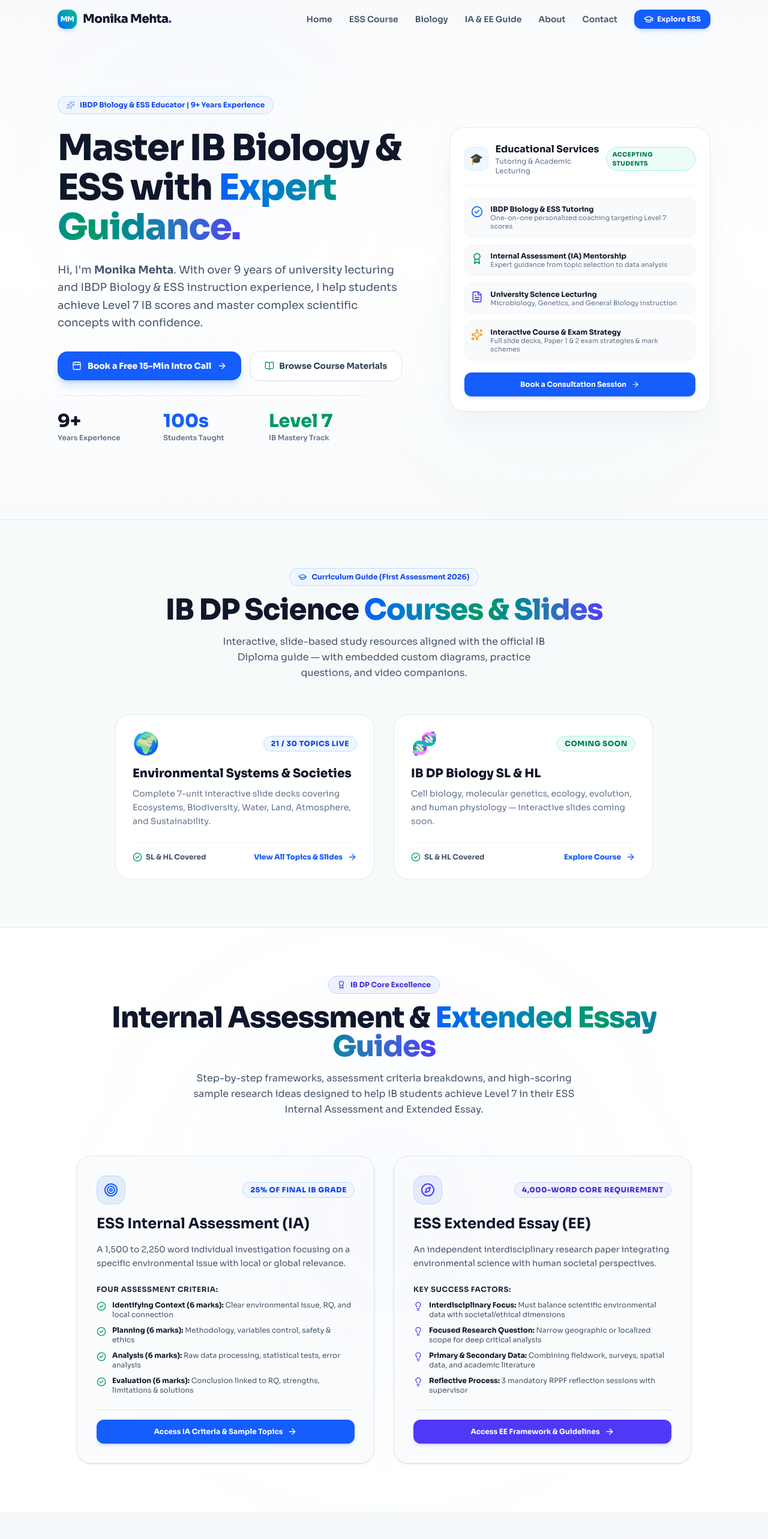
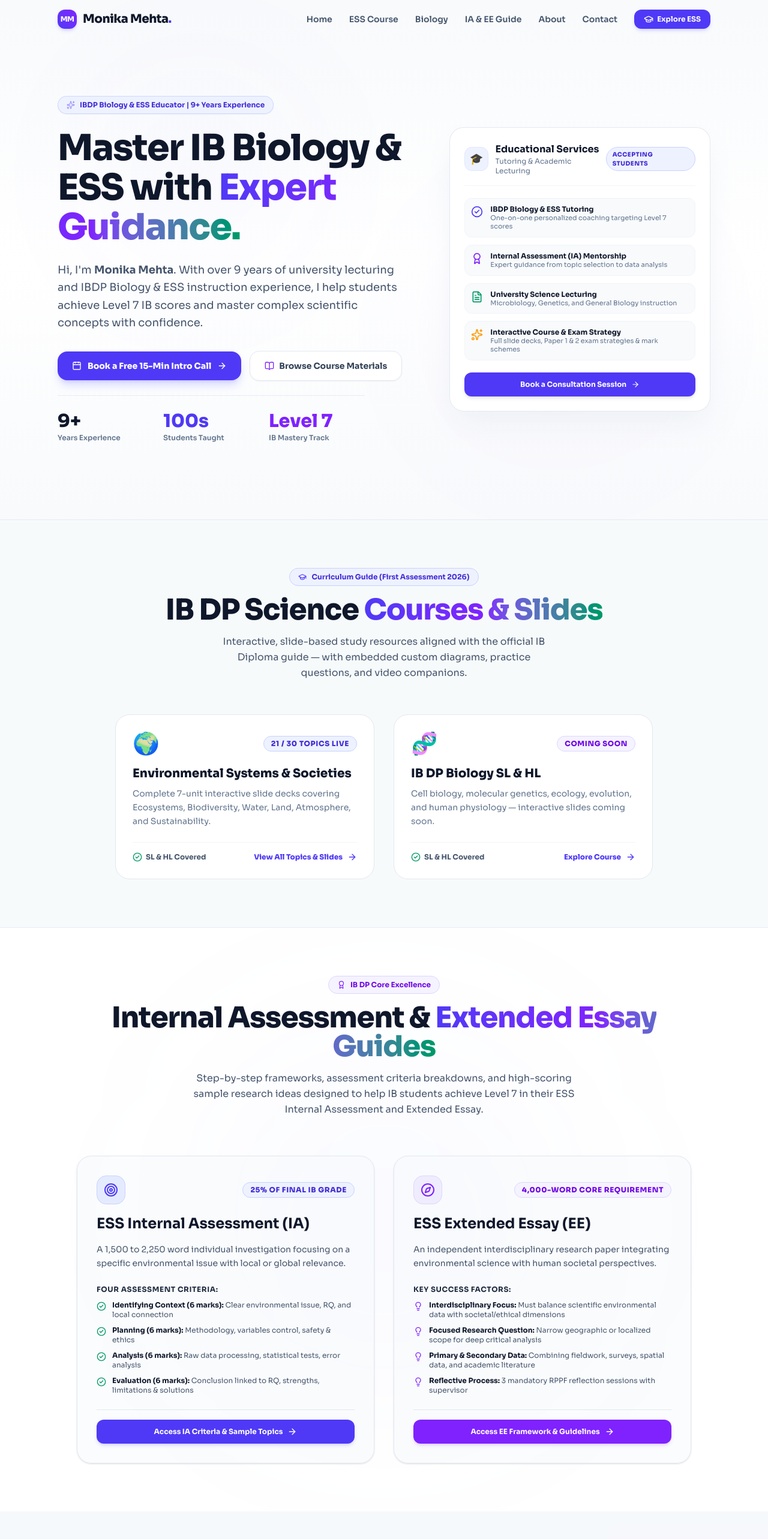
Before and after one commit to monikamehta610/monikamehta, a Next.js app: page / in a window 1280 px wide. Shown: the top 2566 px of the page at 60% size. Built offline with nearby package versions, Linux system fonts and the light colour scheme.

Commit message:
Replace blue color palette with Royal Indigo (#4f46e5) and Soft Violet (#7c3aed) across all site components

```diff
--- a/src/app/globals.css
+++ b/src/app/globals.css
@@ -55,22 +55,22 @@
 }
 
 :root {
-  /* Clean Modern Light Theme (Apple / Stripe / Linear style) */
+  /* Clean Modern Light Theme with Royal Indigo (#4f46e5) & Soft Violet (#7c3aed) */
   --background: #f8fafc;
   --foreground: #0f172a;
   --card: #ffffff;
   --card-foreground: #0f172a;
-  --primary: #2563eb;
+  --primary: #4f46e5;
   --primary-foreground: #ffffff;
   --secondary: #f1f5f9;
   --secondary-foreground: #475569;
   --muted: #f1f5f9;
   --muted-foreground: #64748b;
-  --accent: #10b981;
+  --accent: #7c3aed;
   --accent-foreground: #ffffff;
   --border: #e2e8f0;
   --input: #ffffff;
-  --ring: #2563eb;
+  --ring: #4f46e5;
 }
 
 .dark {
@@ -78,17 +78,17 @@
   --foreground: #0f172a;
   --card: #ffffff;
   --card-foreground: #0f172a;
-  --primary: #2563eb;
+  --primary: #4f46e5;
   --primary-foreground: #ffffff;
   --secondary: #f1f5f9;
   --secondary-foreground: #475569;
   --muted: #f1f5f9;
   --muted-foreground: #64748b;
-  --accent: #10b981;
+  --accent: #7c3aed;
   --accent-foreground: #ffffff;
   --border: #e2e8f0;
   --input: #ffffff;
-  --ring: #2563eb;
+  --ring: #4f46e5;
 }
 
 @layer base {
@@ -122,7 +122,7 @@ html {
 }
 
 ::-webkit-scrollbar-thumb:hover {
-  background: #2563eb;
+  background: #4f46e5;
 }
 
 /* Course light scope for slide decks */
@@ -136,9 +136,9 @@ html {
   --cl-fg-subtle:      #64748b;
   --cl-accent-bio:     #10b981;
   --cl-accent-bio-bg:  rgba(16, 185, 129, 0.09);
-  --cl-accent-ess:     #2563eb;
-  --cl-accent-ess-bg:  rgba(37, 99, 235, 0.09);
-  --cl-accent-neutral: #2563eb;
+  --cl-accent-ess:     #4f46e5;
+  --cl-accent-ess-bg:  rgba(79, 70, 229, 0.09);
+  --cl-accent-neutral: #4f46e5;
   --cl-shadow:         0 2px 8px rgba(0,0,0,0.04), 0 0 0 1px rgba(0,0,0,0.03);
   --cl-shadow-md:      0 4px 20px rgba(0,0,0,0.06), 0 0 0 1px rgba(0,0,0,0.04);
   --cl-radius:         12px;
--- a/src/components/CoursesTeaser.tsx
+++ b/src/components/CoursesTeaser.tsx
@@ -13,13 +13,13 @@ export default function CoursesTeaser() {
       <div className="max-w-6xl mx-auto px-4 sm:px-6 lg:px-8">
         {/* Section heading */}
         <div className="flex flex-col items-center text-center space-y-4 mb-14">
-          <div className="inline-flex items-center gap-2 px-3.5 py-1.5 rounded-full text-xs font-bold bg-blue-50 text-blue-700 border border-blue-200">
-            <GraduationCap className="w-3.5 h-3.5 text-blue-600" />
+          <div className="inline-flex items-center gap-2 px-3.5 py-1.5 rounded-full text-xs font-bold bg-indigo-50 text-indigo-700 border border-indigo-200">
+            <GraduationCap className="w-3.5 h-3.5 text-indigo-600" />
             Curriculum Guide (First Assessment 2026)
           </div>
           <h2 className="text-3xl sm:text-4xl lg:text-5xl font-black tracking-tight text-slate-900">
             IB DP Science{" "}
-            <span className="text-transparent bg-clip-text bg-gradient-to-r from-blue-600 via-emerald-600 to-indigo-600">
+            <span className="text-transparent bg-clip-text bg-gradient-to-r from-indigo-600 via-violet-600 to-emerald-600">
               Courses &amp; Slides
             </span>
           </h2>
@@ -36,7 +36,7 @@ export default function CoursesTeaser() {
               label: "ESS",
               full: "Environmental Systems & Societies",
               desc: "Complete 7-unit interactive slide decks covering Ecosystems, Biodiversity, Water, Land, Atmosphere, and Sustainability.",
-              badgeColor: "bg-blue-50 text-blue-700 border-blue-200",
+              badgeColor: "bg-indigo-50 text-indigo-700 border-indigo-200",
               href: "/courses/ess",
               count: essCount,
               total: essCourse ? essCourse.slides.length : 25,
@@ -46,14 +46,14 @@ export default function CoursesTeaser() {
               label: "Biology",
               full: "IB DP Biology SL & HL",
               desc: "Cell biology, molecular genetics, ecology, evolution, and human physiology — interactive slides coming soon.",
-              badgeColor: "bg-emerald-50 text-emerald-700 border-emerald-200",
+              badgeColor: "bg-violet-50 text-violet-700 border-violet-200",
               href: "/courses/biology",
               count: bioCount,
               total: bioCourse ? bioCourse.slides.length : 20,
             },
           ].map((card) => (
             <Link key={card.label} href={card.href} className="group block" style={{ textDecoration: "none" }}>
-              <div className="rounded-3xl border border-slate-200 bg-white p-7 hover:border-blue-500/40 hover:-translate-y-1 hover:shadow-xl hover:shadow-slate-200/50 transition-all duration-300 cursor-pointer h-full flex flex-col justify-between space-y-6">
+              <div className="rounded-3xl border border-slate-200 bg-white p-7 hover:border-indigo-500/40 hover:-translate-y-1 hover:shadow-xl hover:shadow-slate-200/50 transition-all duration-300 cursor-pointer h-full flex flex-col justify-between space-y-6">
 
                 {/* Header */}
                 <div className="space-y-4">
@@ -65,7 +65,7 @@ export default function CoursesTeaser() {
                   </div>
 
                   <div>
-                    <h3 className="font-extrabold text-xl text-slate-900 group-hover:text-blue-600 transition-colors">
+                    <h3 className="font-extrabold text-xl text-slate-900 group-hover:text-indigo-600 transition-colors">
                       {card.full}
                     </h3>
                     <p className="text-slate-500 text-xs sm:text-sm leading-relaxed mt-2">
@@ -80,7 +80,7 @@ export default function CoursesTeaser() {
                     <CheckCircle2 className="w-4 h-4 text-emerald-600" />
                     SL &amp; HL Covered
                   </span>
-                  <div className="inline-flex items-center gap-2 text-xs font-extrabold text-blue-600 group-hover:translate-x-1 transition-transform">
+                  <div className="inline-flex items-center gap-2 text-xs font-extrabold text-indigo-600 group-hover:translate-x-1 transition-transform">
                     {card.count > 0 ? "View All Topics & Slides" : "Explore Course"}
                     <ArrowRight className="w-4 h-4" />
                   </div>
--- a/src/components/Hero.tsx
+++ b/src/components/Hero.tsx
@@ -11,8 +11,8 @@ export default function Hero() {
     >
       {/* Soft background glows */}
       <div className="absolute inset-0 z-0 overflow-hidden pointer-events-none">
-        <div className="absolute top-[10%] left-[10%] w-[400px] h-[400px] rounded-full bg-blue-400/10 blur-[130px] animate-pulse-slow" />
-        <div className="absolute bottom-[10%] right-[10%] w-[450px] h-[450px] rounded-full bg-emerald-400/10 blur-[140px] animate-pulse-slow [animation-delay:2s]" />
+        <div className="absolute top-[10%] left-[10%] w-[400px] h-[400px] rounded-full bg-indigo-500/10 blur-[130px] animate-pulse-slow" />
+        <div className="absolute bottom-[10%] right-[10%] w-[450px] h-[450px] rounded-full bg-violet-500/10 blur-[140px] animate-pulse-slow [animation-delay:2s]" />
       </div>
 
       <div className="max-w-6xl mx-auto px-4 sm:px-6 lg:px-8 relative z-10 w-full">
@@ -21,15 +21,15 @@ export default function Hero() {
           <div className="lg:col-span-7 flex flex-col items-center lg:items-start text-center lg:text-left space-y-6 animate-fade-in-up">
 
             {/* Top pill badge */}
-            <div className="inline-flex items-center gap-2 px-3.5 py-1.5 rounded-full text-xs font-bold bg-blue-50 text-blue-700 border border-blue-200/80 shadow-xs">
-              <Sparkles className="w-3.5 h-3.5 text-blue-600 animate-pulse" />
+            <div className="inline-flex items-center gap-2 px-3.5 py-1.5 rounded-full text-xs font-bold bg-indigo-50 text-indigo-700 border border-indigo-200/80 shadow-xs">
+              <Sparkles className="w-3.5 h-3.5 text-indigo-600 animate-pulse" />
               <span>IBDP Biology &amp; ESS Educator | 9+ Years Experience</span>
             </div>
 
             {/* Main Headline */}
             <h1 className="text-4xl sm:text-5xl lg:text-6xl font-black tracking-tight leading-[1.1] text-slate-900">
               Master IB Biology &amp; ESS with{" "}
-              <span className="text-transparent bg-clip-text bg-gradient-to-r from-blue-600 via-emerald-600 to-indigo-600">
+              <span className="text-transparent bg-clip-text bg-gradient-to-r from-indigo-600 via-violet-600 to-emerald-600">
                 Expert Guidance.
               </span>
             </h1>
@@ -43,7 +43,7 @@ export default function Hero() {
             <div className="flex flex-col sm:flex-row items-center gap-3.5 w-full sm:w-auto pt-2">
               <a
                 href="#contact"
-                className="group inline-flex items-center justify-center gap-2.5 px-6 py-3.5 rounded-2xl bg-blue-600 text-white font-extrabold text-sm shadow-lg shadow-blue-500/25 hover:bg-blue-700 hover:scale-[1.02] transition-all duration-300 w-full sm:w-auto cursor-pointer"
+                className="group inline-flex items-center justify-center gap-2.5 px-6 py-3.5 rounded-2xl bg-indigo-600 text-white font-extrabold text-sm shadow-lg shadow-indigo-500/25 hover:bg-indigo-700 hover:scale-[1.02] transition-all duration-300 w-full sm:w-auto cursor-pointer"
               >
                 <Calendar className="w-4 h-4" />
                 Book a Free 15-Min Intro Call
@@ -54,7 +54,7 @@ export default function Hero() {
                 href="/courses/ess"
                 className="inline-flex items-center justify-center gap-2 px-6 py-3.5 rounded-2xl bg-white border border-slate-200 text-slate-700 font-bold text-sm hover:bg-slate-50 hover:text-slate-900 shadow-xs transition-all duration-300 w-full sm:w-auto cursor-pointer"
               >
-                <BookOpen className="w-4 h-4 text-emerald-600" />
+                <BookOpen className="w-4 h-4 text-violet-600" />
                 Browse Course Materials
               </Link>
             </div>
@@ -66,11 +66,11 @@ export default function Hero() {
                 <div className="text-xs text-slate-500 font-semibold mt-0.5">Years Experience</div>
               </div>
               <div>
-                <div className="text-2xl sm:text-3xl font-black text-blue-600">100s</div>
+                <div className="text-2xl sm:text-3xl font-black text-indigo-600">100s</div>
                 <div className="text-xs text-slate-500 font-semibold mt-0.5">Students Taught</div>
               </div>
               <div>
-                <div className="text-2xl sm:text-3xl font-black text-emerald-600">Level 7</div>
+                <div className="text-2xl sm:text-3xl font-black text-violet-600">Level 7</div>
                 <div className="text-xs text-slate-500 font-semibold mt-0.5">IB Mastery Track</div>
               </div>
             </div>
@@ -83,7 +83,7 @@ export default function Hero() {
               <div className="relative rounded-3xl border border-slate-200/90 bg-white/95 backdrop-blur-xl p-6 shadow-2xl shadow-slate-200/60 space-y-5">
                 <div className="flex items-center justify-between border-b border-slate-100 pb-4">
                   <div className="flex items-center gap-3">
-                    <div className="w-10 h-10 rounded-xl bg-blue-50 border border-blue-100 flex items-center justify-center text-blue-600 font-black text-lg">
+                    <div className="w-10 h-10 rounded-xl bg-indigo-50 border border-indigo-100 flex items-center justify-center text-indigo-600 font-black text-lg">
                       🎓
                     </div>
                     <div>
@@ -91,7 +91,7 @@ export default function Hero() {
                       <p className="text-xs text-slate-500">Tutoring &amp; Academic Lecturing</p>
                     </div>
                   </div>
-                  <span className="text-[10px] font-extrabold uppercase tracking-wider text-emerald-700 bg-emerald-50 px-2.5 py-1 rounded-full border border-emerald-200">
+                  <span className="text-[10px] font-extrabold uppercase tracking-wider text-indigo-700 bg-indigo-50 px-2.5 py-1 rounded-full border border-indigo-200">
                     Accepting Students
                   </span>
                 </div>
@@ -99,9 +99,9 @@ export default function Hero() {
                 {/* Services List */}
                 <div className="space-y-3">
                   {[
-                    { icon: CheckCircle2, color: "text-blue-600", title: "IBDP Biology & ESS Tutoring", desc: "One-on-one personalized coaching targeting Level 7 scores" },
-                    { icon: Award, color: "text-emerald-600", title: "Internal Assessment (IA) Mentorship", desc: "Expert guidance from topic selection to data analysis" },
-                    { icon: FileText, color: "text-indigo-600", title: "University Science Lecturing", desc: "Microbiology, Genetics, and General Biology instruction" },
+                    { icon: CheckCircle2, color: "text-indigo-600", title: "IBDP Biology & ESS Tutoring", desc: "One-on-one personalized coaching targeting Level 7 scores" },
+                    { icon: Award, color: "text-violet-600", title: "Internal Assessment (IA) Mentorship", desc: "Expert guidance from topic selection to data analysis" },
+                    { icon: FileText, color: "text-emerald-600", title: "University Science Lecturing", desc: "Microbiology, Genetics, and General Biology instruction" },
                     { icon: Sparkles, color: "text-amber-500", title: "Interactive Course & Exam Strategy", desc: "Full slide decks, Paper 1 & 2 exam strategies & mark schemes" },
                   ].map((service, i) => (
                     <div key={i} className="flex items-start gap-3 p-2.5 rounded-xl bg-slate-50 border border-slate-100">
@@ -117,7 +117,7 @@ export default function Hero() {
                 {/* Primary CTA button */}
                 <a
                   href="#contact"
-                  className="flex items-center justify-center gap-2 w-full py-3 rounded-xl bg-blue-600 hover:bg-blue-700 text-white font-bold text-xs shadow-md transition-colors"
+                  className="flex items-center justify-center gap-2 w-full py-3 rounded-xl bg-indigo-600 hover:bg-indigo-700 text-white font-bold text-xs shadow-md transition-colors"
                 >
                   Book a Consultation Session
                   <ArrowRight className="w-3.5 h-3.5" />
--- a/src/components/IaEeGuide.tsx
+++ b/src/components/IaEeGuide.tsx
@@ -7,18 +7,18 @@ export default function IaEeGuide() {
   return (
     <section id="ia-ee" className="py-20 bg-white border-t border-slate-200/80 relative overflow-hidden">
       {/* Background glow */}
-      <div className="absolute top-1/2 left-1/2 -translate-x-1/2 -translate-y-1/2 w-[500px] h-[500px] bg-blue-400/5 blur-[150px] rounded-full pointer-events-none" />
+      <div className="absolute top-1/2 left-1/2 -translate-x-1/2 -translate-y-1/2 w-[500px] h-[500px] bg-indigo-400/5 blur-[150px] rounded-full pointer-events-none" />
 
       <div className="max-w-6xl mx-auto px-4 sm:px-6 lg:px-8 relative z-10">
         {/* Section Heading */}
         <div className="flex flex-col items-center text-center space-y-4 mb-16">
-          <div className="inline-flex items-center gap-2 px-3.5 py-1.5 rounded-full text-xs font-bold bg-indigo-50 text-indigo-700 border border-indigo-200">
-            <Award className="w-3.5 h-3.5 text-indigo-600" />
+          <div className="inline-flex items-center gap-2 px-3.5 py-1.5 rounded-full text-xs font-bold bg-violet-50 text-violet-700 border border-violet-200">
+            <Award className="w-3.5 h-3.5 text-violet-600" />
             IB DP Core Excellence
           </div>
           <h2 className="text-3xl sm:text-4xl lg:text-5xl font-black tracking-tight text-slate-900">
             Internal Assessment &amp;{" "}
-            <span className="text-transparent bg-clip-text bg-gradient-to-r from-blue-600 via-emerald-600 to-indigo-600">
+            <span className="text-transparent bg-clip-text bg-gradient-to-r from-indigo-600 via-violet-600 to-emerald-600">
               Extended Essay Guides
             </span>
           </h2>
@@ -30,13 +30,13 @@ export default function IaEeGuide() {
         {/* 2 Main Cards: IA Guide & EE Guide */}
         <div className="grid grid-cols-1 md:grid-cols-2 gap-8 max-w-5xl mx-auto">
           {/* Internal Assessment (IA) Card */}
-          <div className="rounded-3xl border border-slate-200 bg-slate-50/60 p-8 space-y-6 flex flex-col justify-between shadow-sm hover:shadow-xl hover:border-blue-300 transition-all">
+          <div className="rounded-3xl border border-slate-200 bg-slate-50/60 p-8 space-y-6 flex flex-col justify-between shadow-sm hover:shadow-xl hover:border-indigo-300 transition-all">
             <div className="space-y-4">
               <div className="flex items-center justify-between">
-                <div className="w-12 h-12 rounded-2xl bg-blue-100/80 border border-blue-200 flex items-center justify-center text-blue-600">
+                <div className="w-12 h-12 rounded-2xl bg-indigo-100/80 border border-indigo-200 flex items-center justify-center text-indigo-600">
                   <Target className="w-6 h-6" />
                 </div>
-                <span className="text-xs font-extrabold uppercase tracking-wider text-blue-700 bg-blue-50 px-3 py-1 rounded-full border border-blue-200">
+                <span className="text-xs font-extrabold uppercase tracking-wider text-indigo-700 bg-indigo-50 px-3 py-1 rounded-full border border-indigo-200">
                   25% of Final IB Grade
                 </span>
               </div>
@@ -67,7 +67,7 @@ export default function IaEeGuide() {
             <div className="pt-4 border-t border-slate-200">
               <Link
                 href="/courses/ess#ia-guide"
-                className="inline-flex items-center justify-center gap-2 w-full py-3 rounded-xl bg-blue-600 hover:bg-blue-700 text-white font-bold text-xs shadow-md shadow-blue-500/20 transition-all"
+                className="inline-flex items-center justify-center gap-2 w-full py-3 rounded-xl bg-indigo-600 hover:bg-indigo-700 text-white font-bold text-xs shadow-md shadow-indigo-500/20 transition-all"
               >
                 Access IA Criteria &amp; Sample Topics
                 <ArrowRight className="w-4 h-4" />
@@ -76,13 +76,13 @@ export default function IaEeGuide() {
           </div>
 
           {/* Extended Essay (EE) Card */}
-          <div className="rounded-3xl border border-slate-200 bg-slate-50/60 p-8 space-y-6 flex flex-col justify-between shadow-sm hover:shadow-xl hover:border-indigo-300 transition-all">
+          <div className="rounded-3xl border border-slate-200 bg-slate-50/60 p-8 space-y-6 flex flex-col justify-between shadow-sm hover:shadow-xl hover:border-violet-300 transition-all">
             <div className="space-y-4">
               <div className="flex items-center justify-between">
-                <div className="w-12 h-12 rounded-2xl bg-indigo-100/80 border border-indigo-200 flex items-center justify-center text-indigo-600">
+                <div className="w-12 h-12 rounded-2xl bg-violet-100/80 border border-violet-200 flex items-center justify-center text-violet-600">
                   <Compass className="w-6 h-6" />
                 </div>
-                <span className="text-xs font-extrabold uppercase tracking-wider text-indigo-700 bg-indigo-50 px-3 py-1 rounded-full border border-indigo-200">
+                <span className="text-xs font-extrabold uppercase tracking-wider text-violet-700 bg-violet-50 px-3 py-1 rounded-full border border-violet-200">
                   4,000-Word Core Requirement
                 </span>
               </div>
@@ -101,7 +101,7 @@ export default function IaEeGuide() {
                   { name: "Reflective Process", desc: "3 mandatory RPPF reflection sessions with supervisor" },
                 ].map((item, i) => (
                   <div key={i} className="flex items-start gap-2.5 text-xs text-slate-600">
-                    <Lightbulb className="w-4 h-4 text-indigo-600 flex-shrink-0 mt-0.5" />
+                    <Lightbulb className="w-4 h-4 text-violet-600 flex-shrink-0 mt-0.5" />
                     <div>
                       <strong className="text-slate-900">{item.name}:</strong> {item.desc}
                     </div>
@@ -113,7 +113,7 @@ export default function IaEeGuide() {
             <div className="pt-4 border-t border-slate-200">
               <Link
                 href="/courses/ess#ee-guide"
-                className="inline-flex items-center justify-center gap-2 w-full py-3 rounded-xl bg-indigo-600 hover:bg-indigo-700 text-white font-bold text-xs shadow-md shadow-indigo-500/20 transition-all"
+                className="inline-flex items-center justify-center gap-2 w-full py-3 rounded-xl bg-violet-600 hover:bg-violet-700 text-white font-bold text-xs shadow-md shadow-violet-500/20 transition-all"
               >
                 Access EE Framework &amp; Guidelines
                 <ArrowRight className="w-4 h-4" />
--- a/src/components/Navbar.tsx
+++ b/src/components/Navbar.tsx
@@ -41,11 +41,11 @@ export default function Navbar() {
               href="/"
               className="flex items-center gap-2.5 text-xl font-bold tracking-tight text-slate-900 hover:opacity-90 transition-opacity"
             >
-              <div className="w-8 h-8 rounded-xl bg-gradient-to-tr from-blue-600 to-emerald-500 flex items-center justify-center text-white text-xs font-black shadow-md shadow-blue-500/20">
+              <div className="w-8 h-8 rounded-xl bg-gradient-to-tr from-indigo-600 to-violet-600 flex items-center justify-center text-white text-xs font-black shadow-md shadow-indigo-500/20">
                 MM
               </div>
               <span className="font-extrabold tracking-tight">
-                Monika Mehta<span className="text-blue-600">.</span>
+                Monika Mehta<span className="text-indigo-600">.</span>
               </span>
             </Link>
           </div>
@@ -56,14 +56,14 @@ export default function Navbar() {
               <Link
                 key={item.label}
                 href={item.href}
-                className="text-sm font-semibold text-slate-600 hover:text-blue-600 transition-colors duration-200"
+                className="text-sm font-semibold text-slate-600 hover:text-indigo-600 transition-colors duration-200"
               >
                 {item.label}
               </Link>
             ))}
             <Link
               href="/courses/ess"
-              className="inline-flex items-center gap-1.5 px-4 py-2 rounded-xl bg-blue-600 hover:bg-blue-700 text-white text-xs font-bold shadow-md shadow-blue-500/20 hover:shadow-blue-500/30 hover:scale-[1.02] transition-all duration-200"
+              className="inline-flex items-center gap-1.5 px-4 py-2 rounded-xl bg-indigo-600 hover:bg-indigo-700 text-white text-xs font-bold shadow-md shadow-indigo-500/20 hover:shadow-indigo-500/30 hover:scale-[1.02] transition-all duration-200"
             >
               <GraduationCap className="w-4 h-4" />
               Explore ESS
@@ -96,7 +96,7 @@ export default function Navbar() {
               key={item.label}
               href={item.href}
               onClick={() => setIsOpen(false)}
-              className="block px-3 py-2.5 rounded-xl text-base font-semibold text-slate-700 hover:text-blue-600 hover:bg-slate-100 transition-all duration-200"
+              className="block px-3 py-2.5 rounded-xl text-base font-semibold text-slate-700 hover:text-indigo-600 hover:bg-slate-100 transition-all duration-200"
             >
               {item.label}
             </Link>
@@ -105,7 +105,7 @@ export default function Navbar() {
             <Link
               href="/courses/ess"
               onClick={() => setIsOpen(false)}
-              className="flex items-center justify-center gap-2 w-full py-2.5 rounded-xl bg-blue-600 text-white font-bold text-sm shadow-md"
+              className="flex items-center justify-center gap-2 w-full py-2.5 rounded-xl bg-indigo-600 text-white font-bold text-sm shadow-md"
             >
               <GraduationCap className="w-4 h-4" />
               Explore ESS Slides &amp; Practice
--- a/src/data/courses.ts
+++ b/src/data/courses.ts
@@ -34,7 +34,7 @@ export const COURSES: Course[] = [
     shortTitle: "ESS",
     description: "IBDP Environmental Systems & Societies — interactive slide-based lesson materials.",
     icon: "🌍",
-    accentColor: "#0891b2",
+    accentColor: "#4f46e5",
     slides: [
       {
         slug: "1-1",
```
Also changed, not shown: src/components/Contact.tsx (+13 -13 lines).
